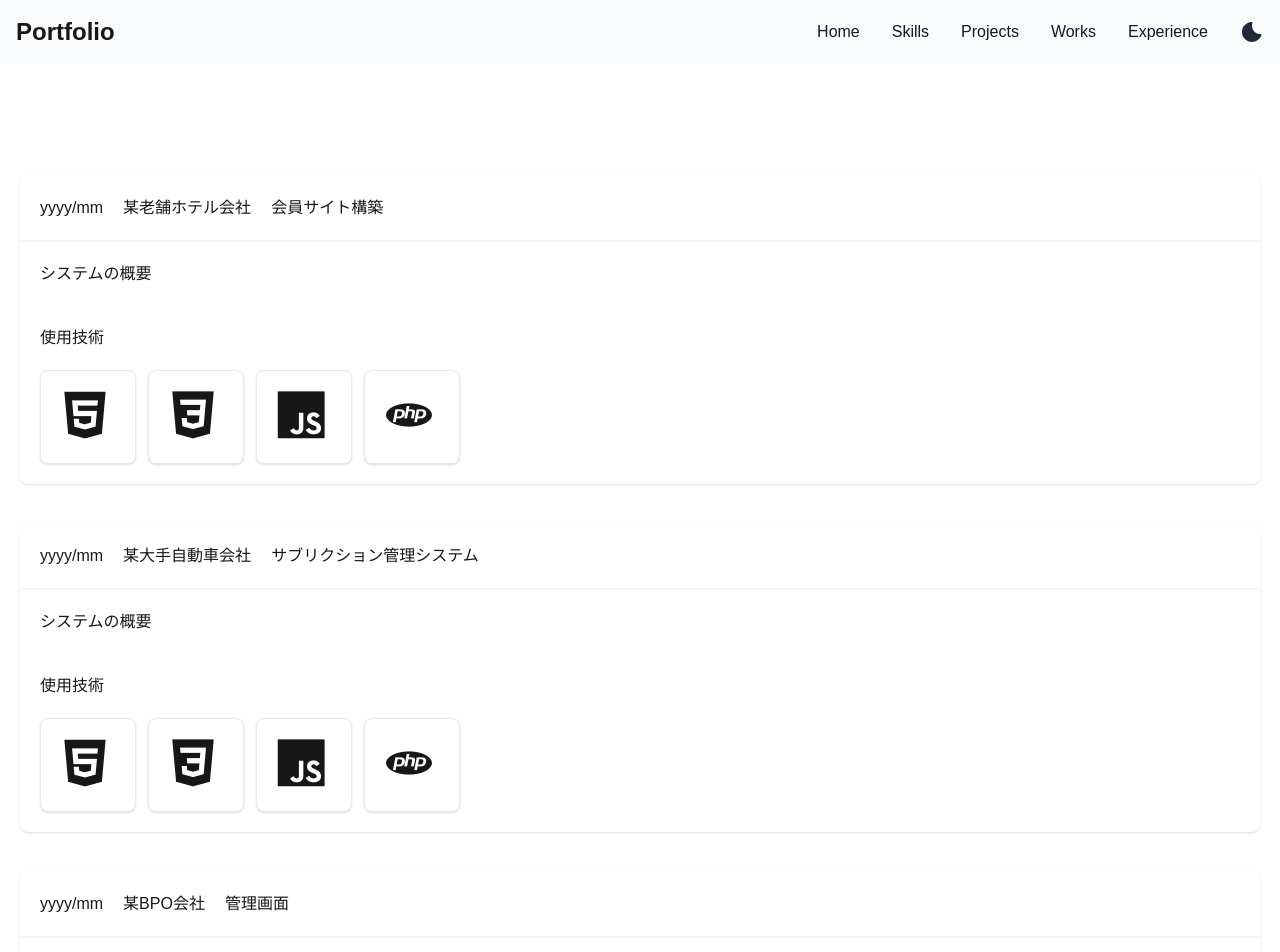
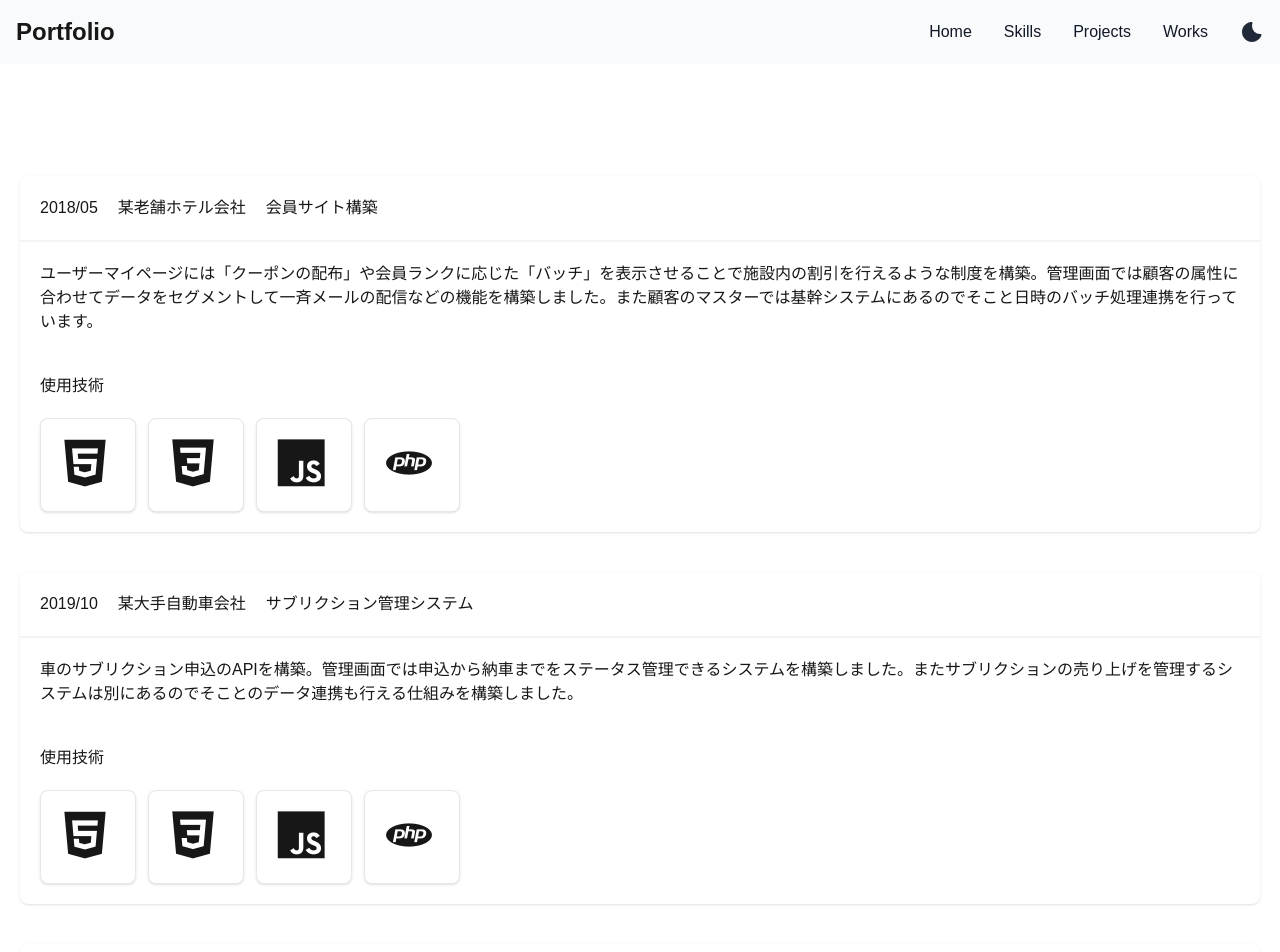
Before and after one commit to akiaki0505/portfolio, a Next.js app: page /projects in a window 1280 px wide. Shown: the top 952 px of the page. Built offline with nearby package versions, Linux system fonts and the light colour scheme.

Commit message:
プロジェクトの概要を記載

```diff
--- a/app/components/navber.tsx
+++ b/app/components/navber.tsx
@@ -58,11 +58,11 @@ export const Navbar: React.FC<NavbarProps> = ({ darkMode, toggleDarkMode }) => {
                                 Works
                             </a>
                         </li>
-                        <li>
+                        {/*<li>
                             <a href="#" className="block py-2 px-3 md:p-0 text-gray-900 rounded hover:bg-gray-100 md:hover:bg-transparent dark:text-white md:dark:hover:text-teal-500 dark:hover:bg-gray-700 dark:hover:text-white md:dark:hover:bg-transparent">
                                 Experience
                             </a>
-                        </li>
+                        </li>*/}
                         <button onClick={toggleDarkMode}>
                         {darkMode ? (
                             <svg className="w-6 h-6 text-gray-800 dark:text-white" aria-hidden="true" xmlns="http://www.w3.org/2000/svg" width="24" height="24" fill="currentColor" viewBox="0 0 24 24">
--- a/app/projects/page.tsx
+++ b/app/projects/page.tsx
@@ -17,30 +17,30 @@ export default function Projects() {
 
             <div className="pt-28 pl-5 pr-5 w-full">
                 <Card
-                    pDate="yyyy/mm"
+                    pDate="2018/05"
                     pClient="某老舗ホテル会社"
                     pName="会員サイト構築"
-                    pContent="システムの概要"
+                    pContent="ユーザーマイページには「クーポンの配布」や会員ランクに応じた「バッチ」を表示させることで施設内の割引を行えるような制度を構築。管理画面では顧客の属性に合わせてデータをセグメントして一斉メールの配信などの機能を構築しました。また顧客のマスターでは基幹システムにあるのでそこと日時のバッチ処理連携を行っています。"
                     icon={ ["html5", "css3", "javascript", "php"] }
                 />
             </div>
 
             <div className="pt-10 pl-5 pr-5 w-full">
                 <Card
-                    pDate="yyyy/mm"
+                    pDate="2019/10"
                     pClient="某大手自動車会社"
                     pName="サブリクション管理システム"
-                    pContent="システムの概要"
+                    pContent="車のサブリクション申込のAPIを構築。管理画面では申込から納車までをステータス管理できるシステムを構築しました。またサブリクションの売り上げを管理するシステムは別にあるのでそことのデータ連携も行える仕組みを構築しました。"
                     icon={ ["html5", "css3", "javascript", "php"] }
                 />
             </div>
 
             <div className="pt-10 pl-5 pr-5 w-full">
                 <Card
-                    pDate="yyyy/mm"
+                    pDate="2023/09"
                     pClient="某BPO会社"
                     pName="管理画面"
-                    pContent="システムの概要"
+                    pContent="不動産管理会社向けに物件を管理できるプロダクトを開発しました。基本的に物件の空き埋まりやポータルサイトへの募集/募集停止を行えるシステムです。他にも毎月の契約件数や売上などを確認できるレポート機能なども構築しました。"
                     icon={ ["html5", "css3", "jquery", "laravel"] }
                 />
             </div>
```
